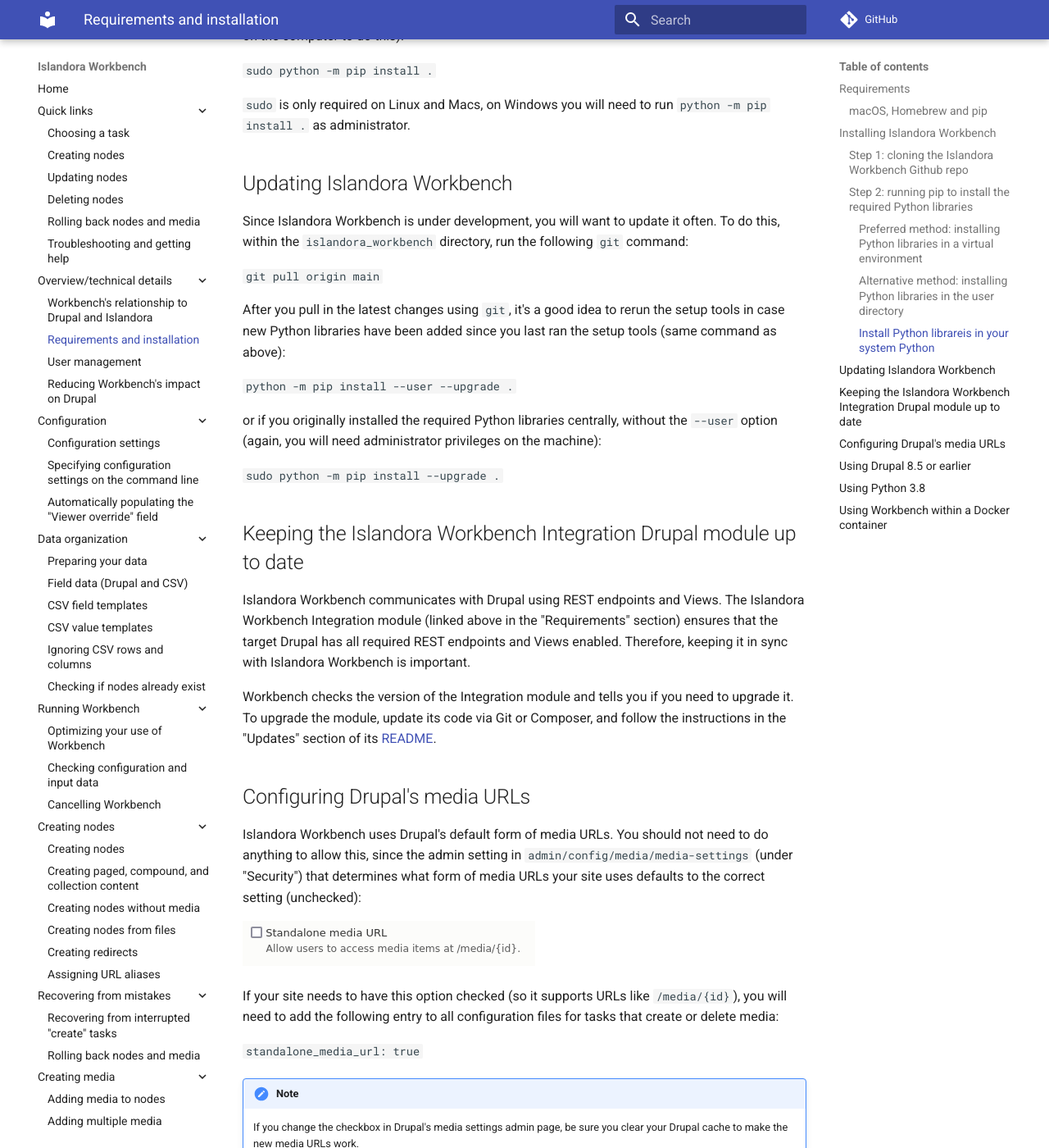
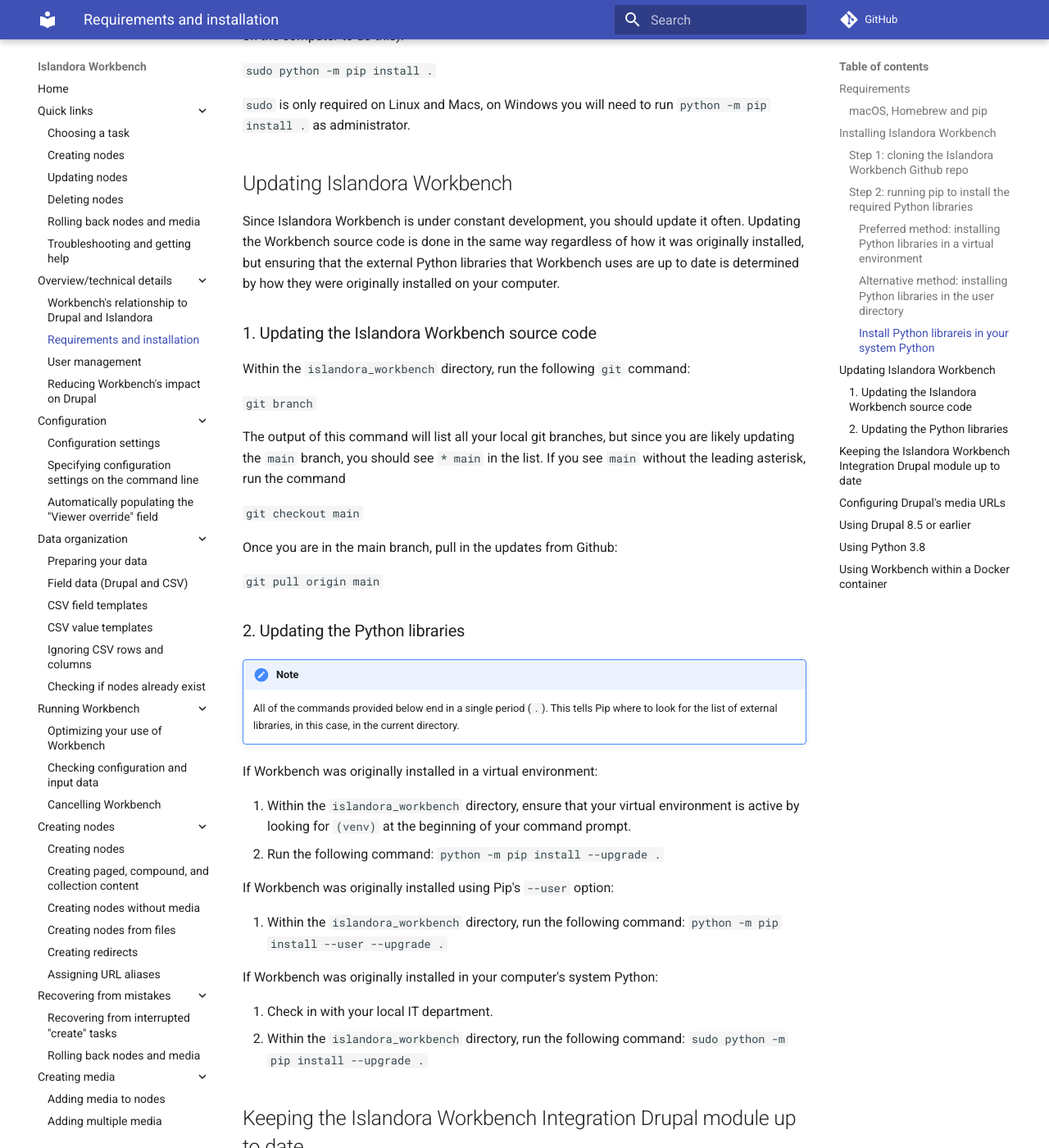
Before and after one commit to mjordan/islandora_workbench_docs, an MkDocs documentation site: the page built from docs/installation.md, in a window 1280 px wide and 1400 px high, scrolled down 2729 px. Shown: the whole window at 82% size. Built offline with MkDocs 1.6.1 and Material for MkDocs 9.7.7, drawn with Linux system fonts in a browser that asks for light colours; comment, search, counter and statistics services are not loaded; some of the changed text lies outside the part shown.

Commit message:
Updates to instructions on updating Workbench, and added a note to docs on exporting CSV about not being able to export hierarchical content.

```diff
--- a/docs/installation.md
+++ b/docs/installation.md
@@ -32,13 +32,13 @@
 
 ## Installing Islandora Workbench
 
-The preferred method for installing Workbench is to install it within a Python virtual environment. You can use these [instructions on how to install Workbench within a virtual enviroment](installation_with_venv.md) for macOS, Linux, or Windows. The instructions below assume you are not installing it within a Python virtual environment.
+The preferred method for installing Workbench is to install it within a Python virtual environment. You can use these [instructions on how to install Workbench within a virtual enviroment](installation_with_venv.md) for macOS, Linux, or Windows.
 
 Installation involves two steps:
 
 1. if using a Python virtual environment, make sure your envrionment is set up as described on the page linked above
 1. cloning the Islandora Workbench Github repo
-1. running `python -m pip install .` to install the required Python libraries (listed above)
+1. running Python's Pip tool to install the required external Python libraries (specific commands provided above)
 
 ### Step 1: cloning the Islandora Workbench Github repo
 
@@ -78,17 +78,41 @@
 
 ## Updating Islandora Workbench
 
-Since Islandora Workbench is under development, you will want to update it often. To do this, within the `islandora_workbench` directory, run the following `git` command:
+Since Islandora Workbench is under constant development, you should update it often. Updating the Workbench source code is done in the same way regardless of how it was originally installed, but ensuring that the external Python libraries that Workbench uses are up to date is determined by how they were originally installed on your computer.
+
+### 1. Updating the Islandora Workbench source code
+
+Within the `islandora_workbench` directory, run the following `git` command:
+
+`git branch`
+
+The output of this command will list all your local git branches, but since you are likely updating the `main` branch, you should see `* main` in the list. If you see `main` without the leading asterisk, run the command
+
+`git checkout main`
+
+Once you are in the main branch, pull in the updates from Github:
 
 `git pull origin main`
 
-After you pull in the latest changes using `git`, it's a good idea to rerun the setup tools in case new Python libraries have been added since you last ran the setup tools (same command as above):
+### 2. Updating the Python libraries
 
-`python -m pip install --user --upgrade .`
+!!! note
+    All of the commands provided below end in a single period (`.`). This tells Pip where to look for the list of external libraries, in this case, in the current directory.
 
-or if you originally installed the required Python libraries centrally, without the `--user` option (again, you will need administrator privileges on the machine):
+If Workbench was originally installed in a virtual environment:
 
-`sudo python -m pip install --upgrade .`
+1. Within the `islandora_workbench` directory, ensure that your virtual environment is active by looking for `(venv)` at the beginning of your command prompt.
+1. Run the following command: `python -m pip install --upgrade .`
+
+If Workbench was originally installed using Pip's `--user` option:
+
+1. Within the `islandora_workbench` directory, run the following command: `python -m pip install --user --upgrade .`
+
+If Workbench was originally installed in your computer's system Python:
+
+1. Check in with your local IT department.
+1. Within the `islandora_workbench` directory, run the following command: `sudo python -m pip install --upgrade .`
+
 
 ## Keeping the Islandora Workbench Integration Drupal module up to date
 
```
Also changed, not shown: docs/changelog.md (+1 -0 lines), docs/exporting_content.md (+3 -0 lines), docs/limitations.md (+4 -0 lines).
